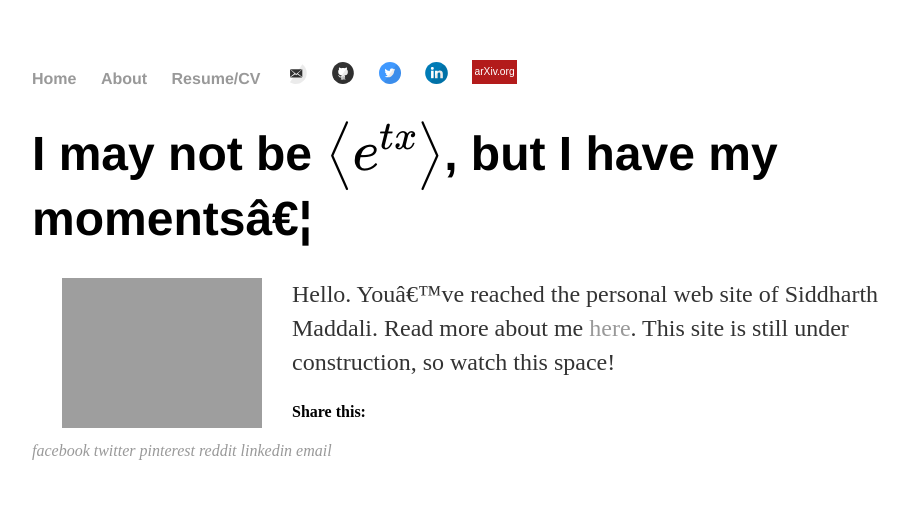
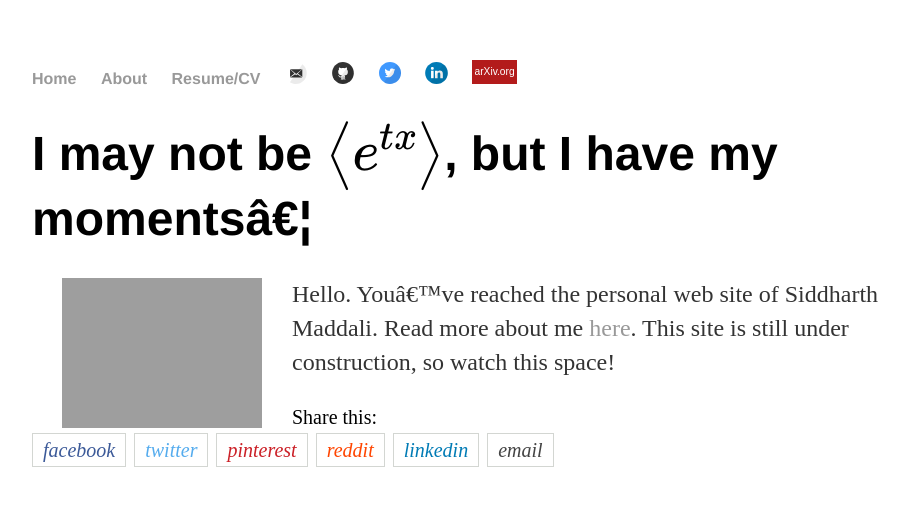
Before and after one commit to siddharth-maddali/siddharth-maddali.github.io, a Jekyll site: the page built from index.md, in a window 1280 px wide. Shown: the top 506 px of the page, without its empty margins (160-1068 px from the left). Built offline with Jekyll 4.4.1, drawn with Linux system fonts in a browser that asks for light colours; formulas are drawn with MathJax 3; a script that is not in the unit is left out.

Commit message:
added css style for share-bar

```diff
--- a/_includes/share-bar.html
+++ b/_includes/share-bar.html
@@ -53,3 +53,97 @@
     </div>
 
 </div>
+
+<style>
+    /* Share Bar */
+#share-bar {
+    font-size: 20px;
+}
+
+/* Title */
+#share-bar h4 {
+    margin-bottom: 10px;
+    font-weight: 500;
+}
+
+/* All buttons */
+.share-buttons {
+}
+
+/* Each button */
+.share-button {
+    margin: 0px;
+    margin-bottom: 10px;
+    margin-right: 3px;
+    border: 1px solid #D3D6D2;
+    padding: 5px 10px 5px 10px;
+}
+.share-button:hover {
+    opacity: 1;
+    color: #ffffff;
+}
+
+/* Facebook button */
+.fa-facebook-official {
+    color: #3b5998;
+}
+.fa-facebook-official:hover {
+    background-color: #3b5998;
+}
+
+/* Twitter button */
+.fa-twitter {
+    color: #55acee;
+}
+.fa-twitter:hover {
+    background-color: #55acee;
+}
+
+/* Google-PLus button */
+.fa-google-plus {
+    color: #dd4b39;
+}
+.fa-google-plus:hover {
+    background-color: #dd4b39;
+}
+
+/* Pinterest button */
+.fa-pinterest-p {
+    color: #cb2027;
+}
+.fa-pinterest-p:hover {
+    background-color: #cb2027;
+}
+
+/* Tumblr button */
+.fa-tumblr {
+    color: #32506d;
+}
+.fa-tumblr:hover {
+    background-color: #32506d;
+}
+
+/* Reddit button */
+.fa-reddit-alien {
+    color: #ff4500;
+}
+.fa-reddit-alien:hover {
+    background-color: #ff4500;
+}
+
+/* LinkedIn button */
+.fa-linkedin {
+    color: #007bb5;
+}
+.fa-linkedin:hover {
+    background-color: #007bb5;
+}
+
+/* Email button */
+.fa-envelope {
+    color: #444444;
+}
+.fa-envelope:hover {
+    background-color: #444444;
+}
+</style>
```
